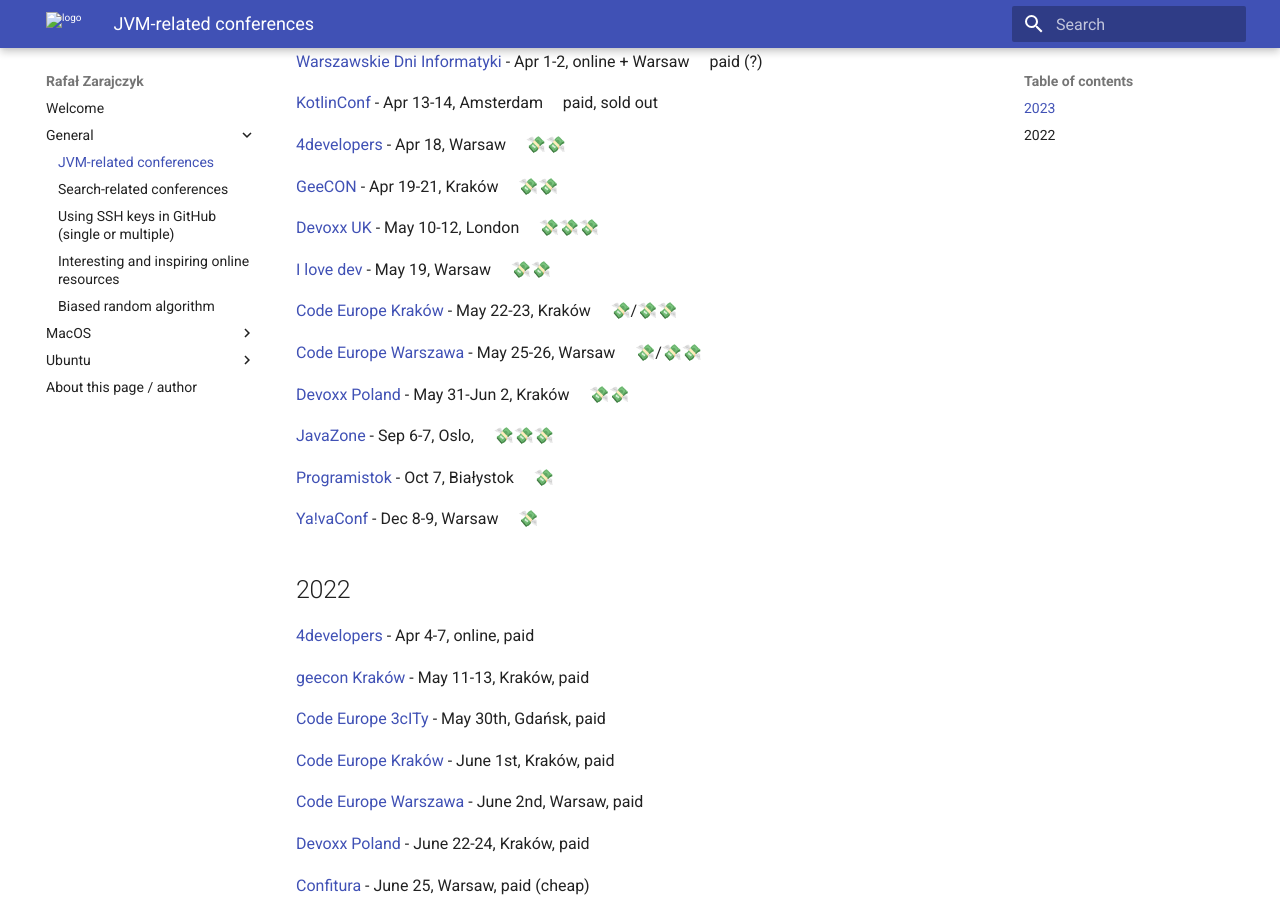
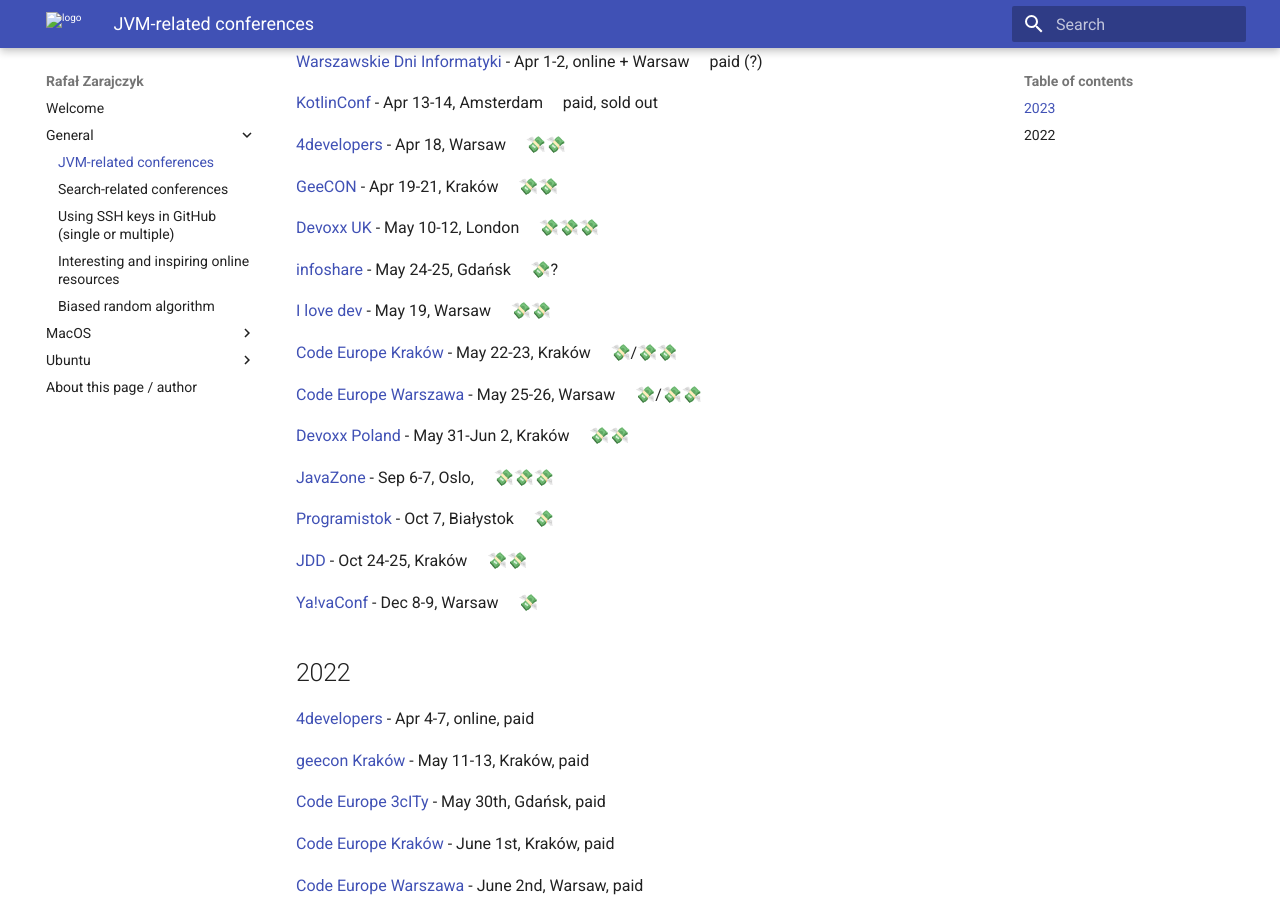
Before and after one commit to rzarajczyk/rzarajczyk.github.io, an MkDocs documentation site: the page built from docs/general-jvm-conferences.md, in a window 1280 px wide and 900 px high, scrolled down 430 px. Built offline with MkDocs 1.6.1 and Material for MkDocs 9.7.7, drawn with Linux system fonts in a browser that asks for light colours; comment, search, counter and statistics services are not loaded.

Commit message:
Update general-jvm-conferences.md

```diff
--- a/docs/general-jvm-conferences.md
+++ b/docs/general-jvm-conferences.md
@@ -24,6 +24,8 @@
 
 [Devoxx UK](https://www.devoxx.co.uk/) - May 10-12, London &nbsp;&nbsp;&nbsp; 💸💸💸
 
+[infoshare](https://infoshare.pl/) - May 24-25, Gdańsk &nbsp;&nbsp;&nbsp; 💸?
+
 [I love dev](https://ilove.dev/konferencja/) - May 19, Warsaw  &nbsp;&nbsp;&nbsp; 💸💸
 
 [Code Europe Kraków](https://www.codeeurope.pl/) - May 22-23, Kraków &nbsp;&nbsp;&nbsp; 💸/💸💸
@@ -35,6 +37,8 @@
 [JavaZone](https://javazone.no/) - Sep 6-7, Oslo, &nbsp;&nbsp;&nbsp; 💸💸💸
 
 [Programistok](https://programistok.org/) - Oct 7, Białystok &nbsp;&nbsp;&nbsp; 💸
+
+[JDD](https://jdd.org.pl/) - Oct 24-25, Kraków &nbsp;&nbsp;&nbsp; 💸💸
 
 [Ya!vaConf](https://yavaconf.com/) - Dec 8-9, Warsaw &nbsp;&nbsp;&nbsp; 💸
 
```
